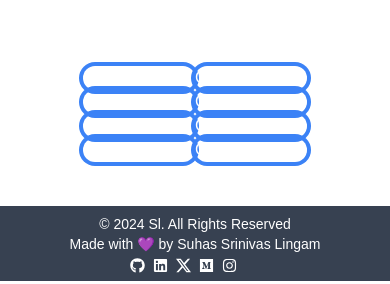
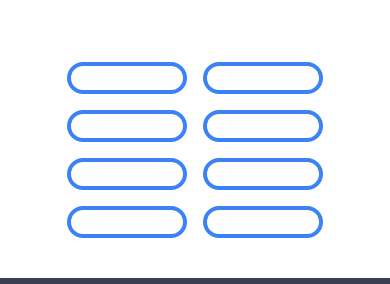
Before and after one commit to SuhasLingam/My-Portfolio, a React (Vite) app in the folder client/: page / in a window 390 px wide. Shown: the part 3495-3779 px from the top of the page. Built offline with nearby package versions, Linux system fonts and the light colour scheme; a web font is replaced by a local one.

Commit message:
Updated Calendar

```diff
--- a/client/src/components/About/callender.jsx
+++ b/client/src/components/About/callender.jsx
@@ -36,7 +36,7 @@ const Calendar = () => {
           username="SuhasLingam"
           colorScheme="dark"
           theme={explicitTheme}
-          blockSize={isMobile ? 4 : 12}
+          blockSize={isMobile ? 2 : 12}
           fontSize={isMobile ? 10 : 14}
         />
       </div>
--- a/client/src/components/Projects/project1.jsx
+++ b/client/src/components/Projects/project1.jsx
@@ -49,7 +49,7 @@ const project1 = () => {
       </div>
 
       <div className="flex items-center justify-center">
-        <div className="md:gap-11 w-max md:grid-cols-4 gap-[50px] grid grid-cols-2 m-auto">
+        <div className="md:gap-11 w-max md:grid-cols-4 grid grid-cols-2 gap-6 m-auto">
           {ProList.map((items) => (
             <span className="md:w-[340px] w-[200px] rounded-2xl backdrop-blur-[10px] hover:transition-all ring-4 ring-blue-500 hover:delay-75 hover:ease-in-out hover:shadow-blue-500 hover:shadow-custom md:flex-col  md:h-[450px] h-[310px] flex relative justify-center items-center">
               <a href={items.link}>{items.name}</a>
```
